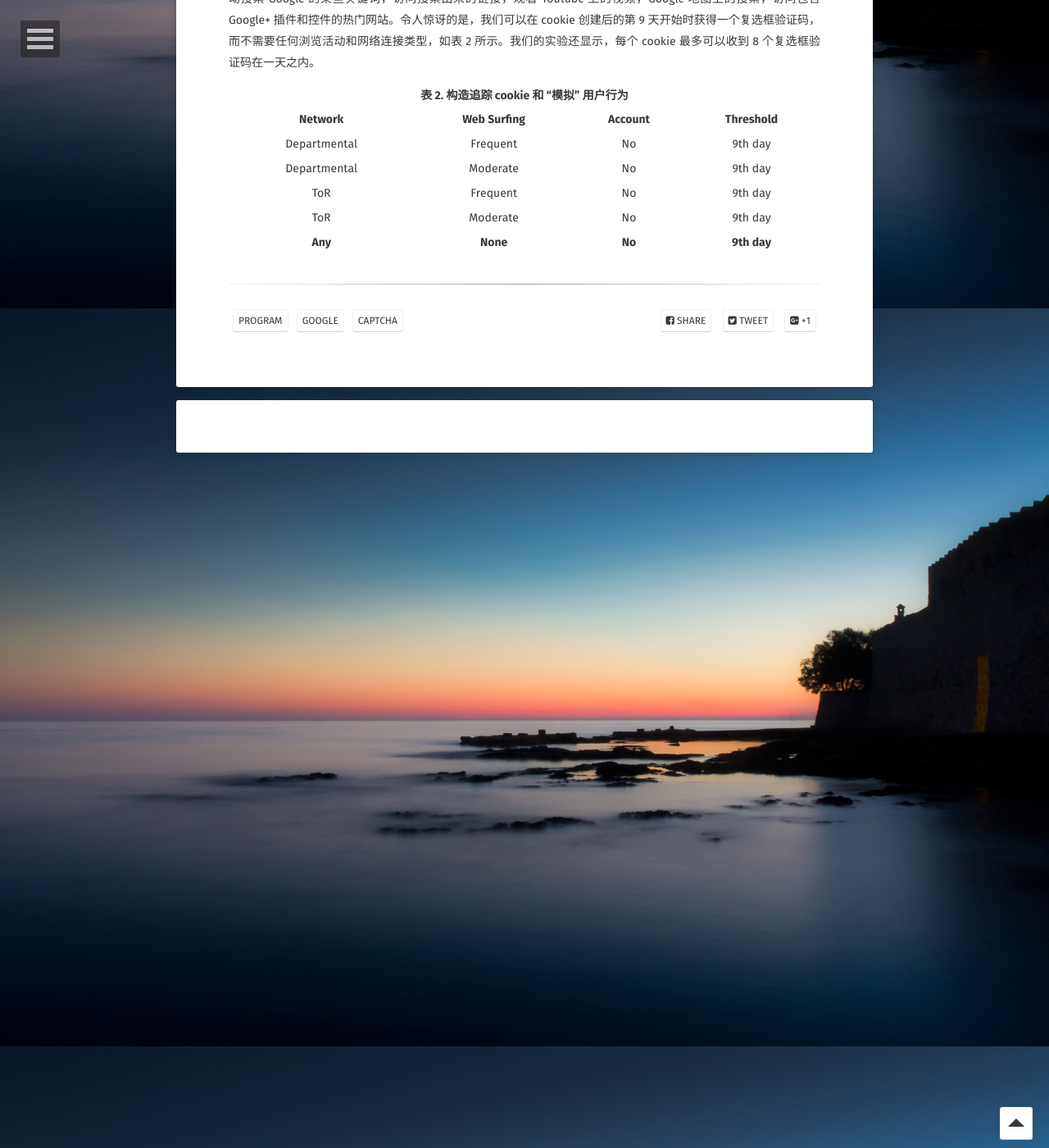
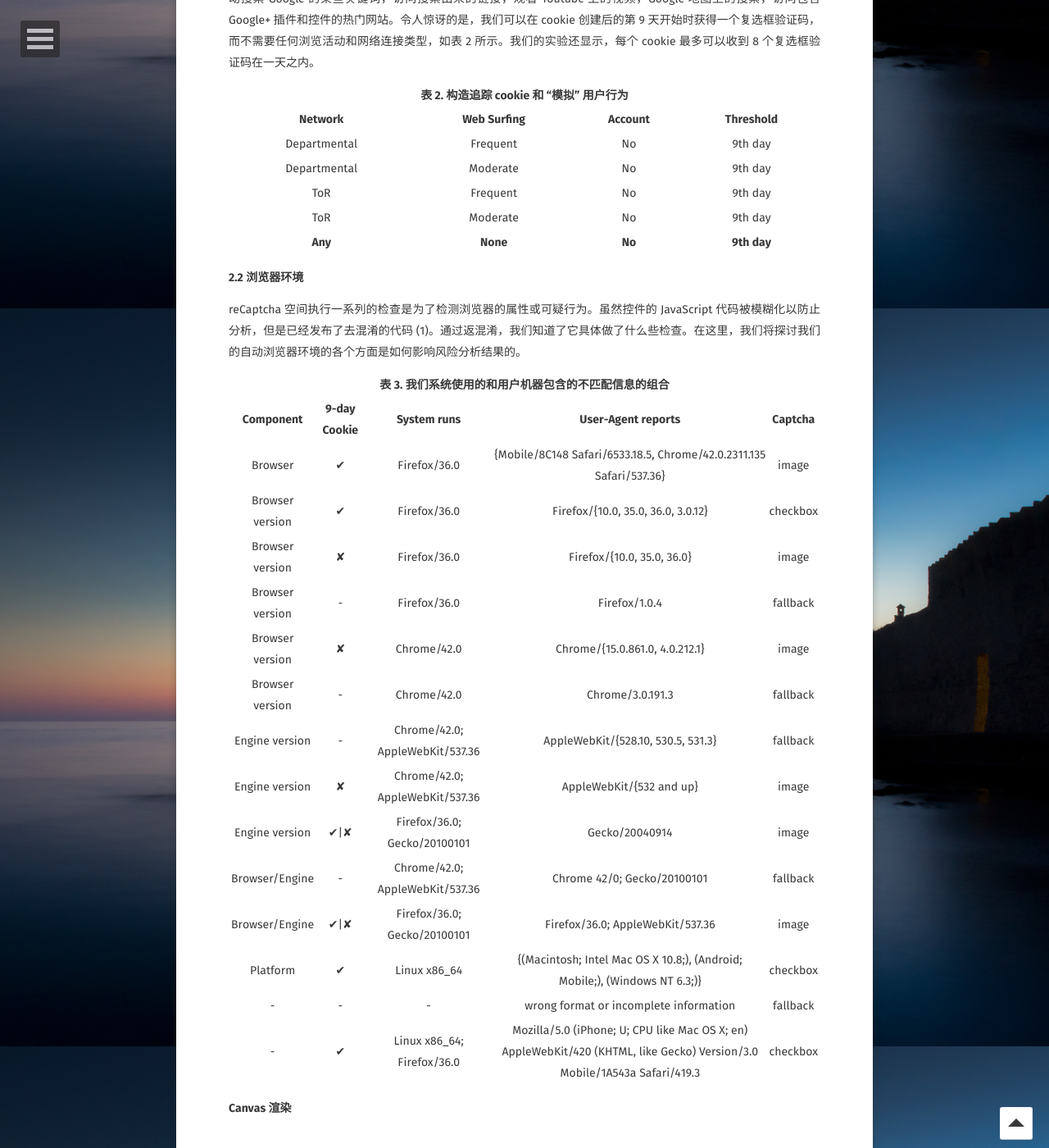
Before and after one commit to AurevoirXavier/deprecated-AurevoirXavier.github.io, a Jekyll site: the page built from _posts/2017-4-19-reCAPTCHA.md, in a window 1280 px wide and 1400 px high, scrolled down 4124 px. Shown: the whole window at 82% size. Built offline with Jekyll 4.4.1, drawn with Linux system fonts in a browser that asks for light colours; some web fonts are replaced; comment, search, counter and statistics services are not loaded; some of the changed text lies outside the part shown.

Commit message:
17:19/04/20/2017

```diff
--- a/_posts/2017-4-19-reCAPTCHA.md
+++ b/_posts/2017-4-19-reCAPTCHA.md
@@ -81,3 +81,28 @@ Google 的跟踪 cookie 在确定应该向用户呈现何种难度的验证码
 |     ToR      |  Frequent   |   No    |   9th day   |
 |     ToR      |  Moderate   |   No    |   9th day   |
 |   **Any**    |  **None**   | **No**  | **9th day** |
+
+**2.2 浏览器环境**
+
+reCaptcha 空间执行一系列的检查是为了检测浏览器的属性或可疑行为。虽然控件的 JavaScript 代码被模糊化以防止分析，但是已经发布了去混淆的代码 (1)。通过返混淆，我们知道了它具体做了什么些检查。在这里，我们将探讨我们的自动浏览器环境的各个方面是如何影响风险分析结果的。
+
+<center><strong>表 3. 我们系统使用的和用户机器包含的不匹配信息的组合</strong></center>
+
+|    Component    | 9-day Cookie |           System runs           |            User-Agent reports            | Captcha  |
+| :-------------: | :----------: | :-----------------------------: | :--------------------------------------: | :------: |
+|     Browser     |      ✔       |          Firefox/36.0           | {Mobile/8C148 Safari/6533.18.5, Chrome/42.0.2311.135 Safari/537.36} |  image   |
+| Browser version |      ✔       |          Firefox/36.0           |    Firefox/{10.0, 35.0, 36.0, 3.0.12}    | checkbox |
+| Browser version |      ✘       |          Firefox/36.0           |        Firefox/{10.0, 35.0, 36.0}        |  image   |
+| Browser version |      -       |          Firefox/36.0           |              Firefox/1.0.4               | fallback |
+| Browser version |      ✘       |           Chrome/42.0           |      Chrome/{15.0.861.0, 4.0.212.1}      |  image   |
+| Browser version |      -       |           Chrome/42.0           |             Chrome/3.0.191.3             | fallback |
+| Engine version  |      -       | Chrome/42.0; AppleWebKit/537.36 |    AppleWebKit/{528.10, 530.5, 531.3}    | fallback |
+| Engine version  |      ✘       | Chrome/42.0; AppleWebKit/537.36 |         AppleWebKit/{532 and up}         |  image   |
+| Engine version  |     ✔\|✘     |  Firefox/36.0; Gecko/20100101   |              Gecko/20040914              |  image   |
+| Browser/Engine  |      -       | Chrome/42.0; AppleWebKit/537.36 |       Chrome 42/0; Gecko/20100101        | fallback |
+| Browser/Engine  |     ✔\|✘     |  Firefox/36.0; Gecko/20100101   |     Firefox/36.0; AppleWebKit/537.36     |  image   |
+|    Platform     |      ✔       |          Linux x86_64           | {(Macintosh; Intel Mac OS X 10.8;), (Android; Mobile;), (Windows NT 6.3;)} | checkbox |
+|        -        |      -       |                -                |  wrong format or incomplete information  | fallback |
+|        -        |      ✔       |   Linux x86_64; Firefox/36.0    | Mozilla/5.0 (iPhone; U; CPU like Mac OS X; en) AppleWebKit/420 (KHTML, like Gecko) Version/3.0 Mobile/1A543a Safari/419.3 | checkbox |
+
+**Canvas 渲染**
```
